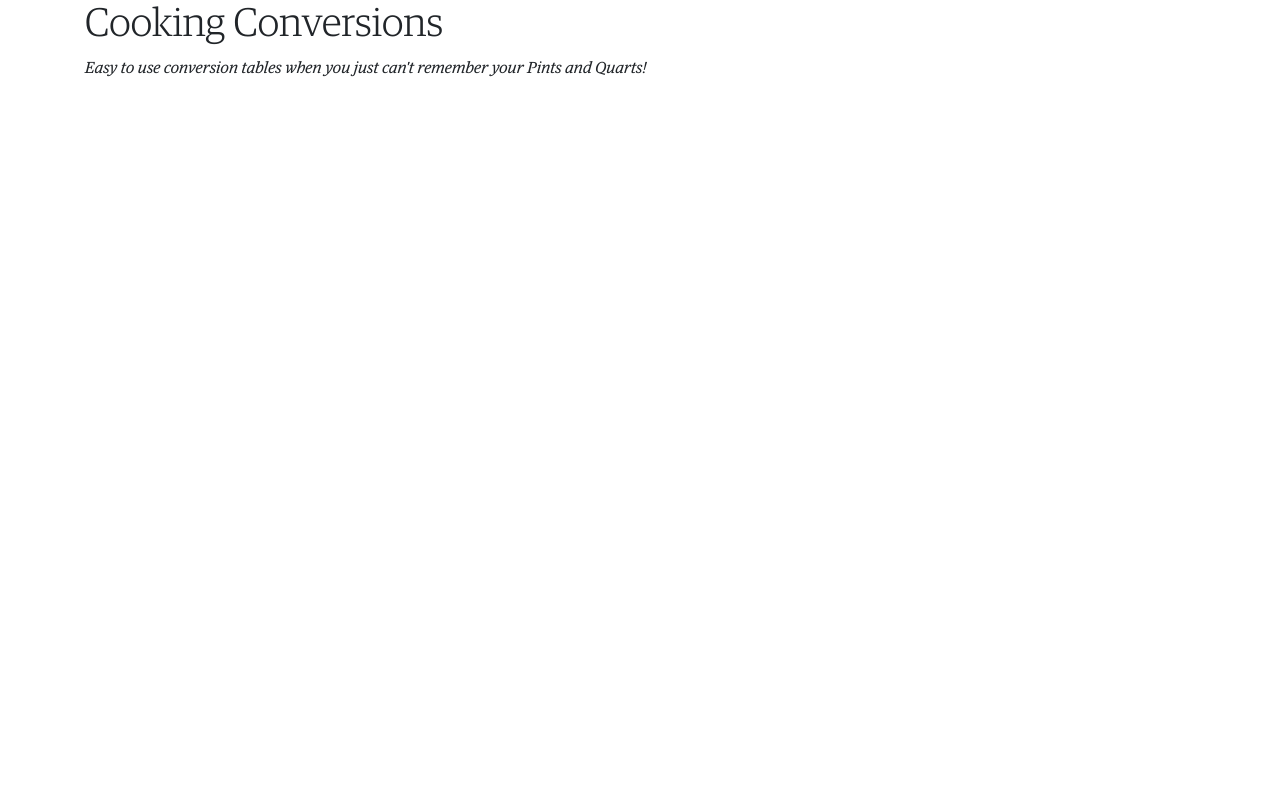
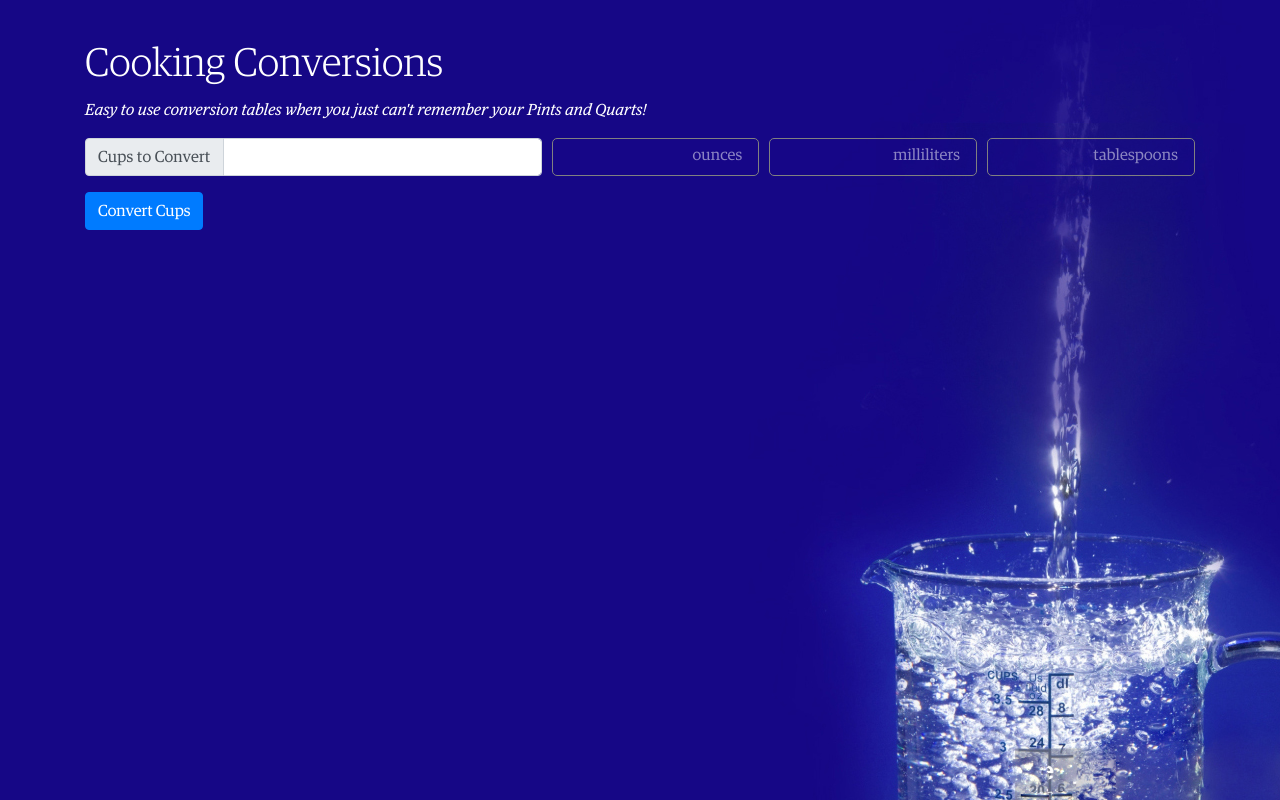
Before and after one commit to rerun1/cookingConversion, a plain HTML site: page index.html in a window 1280 px wide. Drawn offline with Linux system fonts and the light colour scheme.

Commit message:
add files and start forms for conversion

```diff
--- a/css/styles.css
+++ b/css/styles.css
@@ -153,4 +153,22 @@ body {
   font-variant: normal;
   letter-spacing: .01em;
   word-spacing: .02em;
+  color: white;
+  background: rgba(22, 7, 134, 1.0) url("../img/measure.jpg") no-repeat top right;
 }
+
+h1 {
+  margin: 1em 0 .25em 0;
+}
+
+
+.convertBox {
+  width: 100%;
+  height: 70%;
+  background-color: rgba(22, 7, 134, 0.25);
+  border: 1px solid grey;
+  border-radius: 5px;
+  color: rgba(255, 255, 255, 0.5);
+  padding: .25em 1em 0 .25em;
+  text-align: right;
+}
--- a/index.html
+++ b/index.html
@@ -13,6 +13,34 @@
     <div class="container">
       <h1 class="egyptionLight">Cooking Conversions</h1>
       <p class="egyptionRegItalic">Easy to use conversion tables when you just can't remember your Pints and Quarts!</p>
+      <form id="pints">
+        <div class="form-row">
+          <div class="col-5">
+            <div class="input-group mb-3">
+              <div class="input-group-prepend">
+                <span class="input-group-text">Cups to Convert</span>
+              </div>
+              <input type="number" class="form-control" aria-label="number of cups">
+            </div>
+          </div>
+          <div class="col">
+            <div class="convertBox">
+              <p><span id="oz"></span> ounces</p>
+            </div>
+          </div>
+          <div class="col">
+            <div class="convertBox">
+              <p><span id="ml"></span> milliliters</p>
+            </div>
+          </div>
+          <div class="col">
+            <div class="convertBox">
+              <p><span id="tb"></span> tablespoons</p>
+            </div>
+          </div>
+        </div>
+        <button type="submit" class="btn btn-primary">Convert Cups</button>
+      </form>
     </div>
   </body>
 </html>
```
Also changed, not shown: img/measure.jpg (added).
